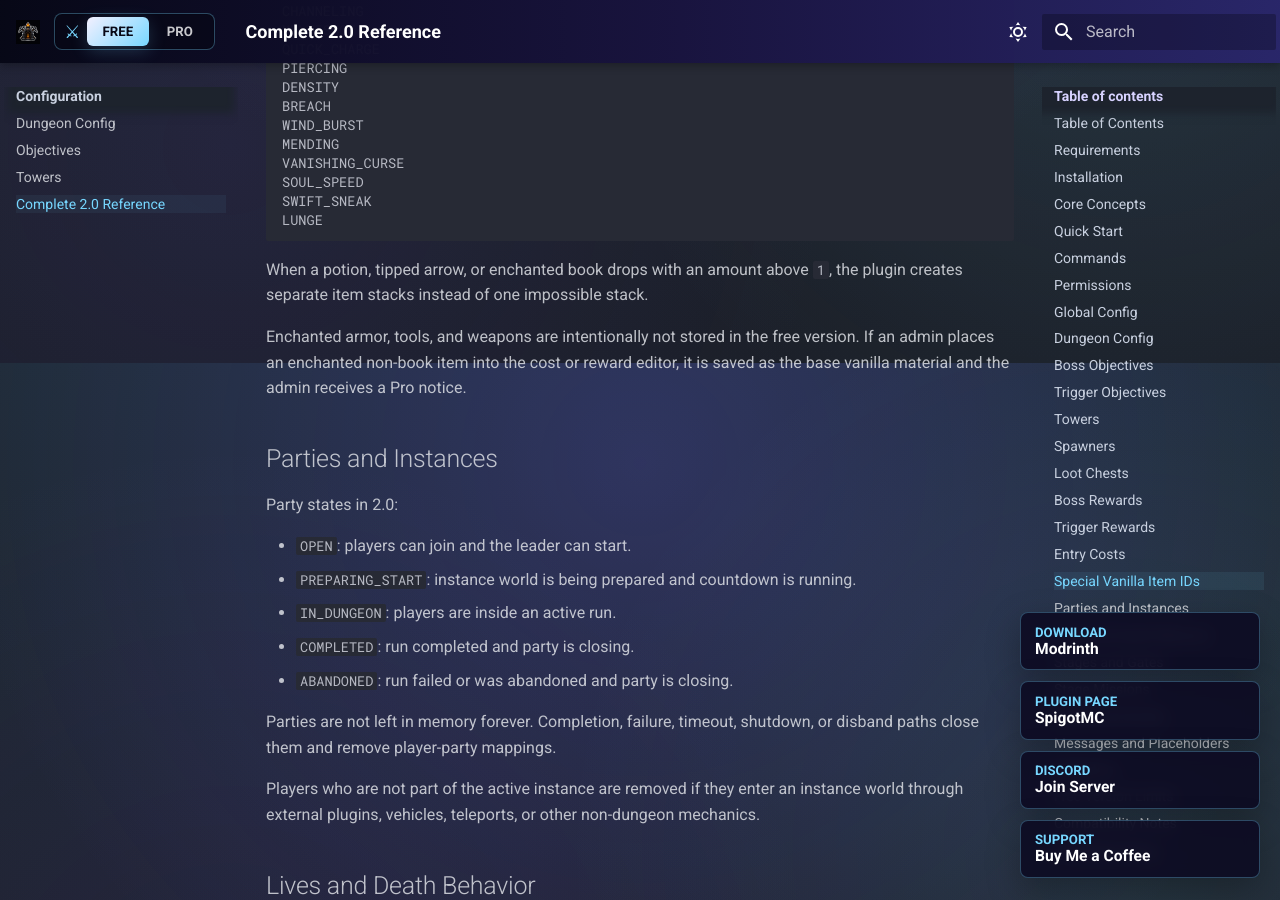
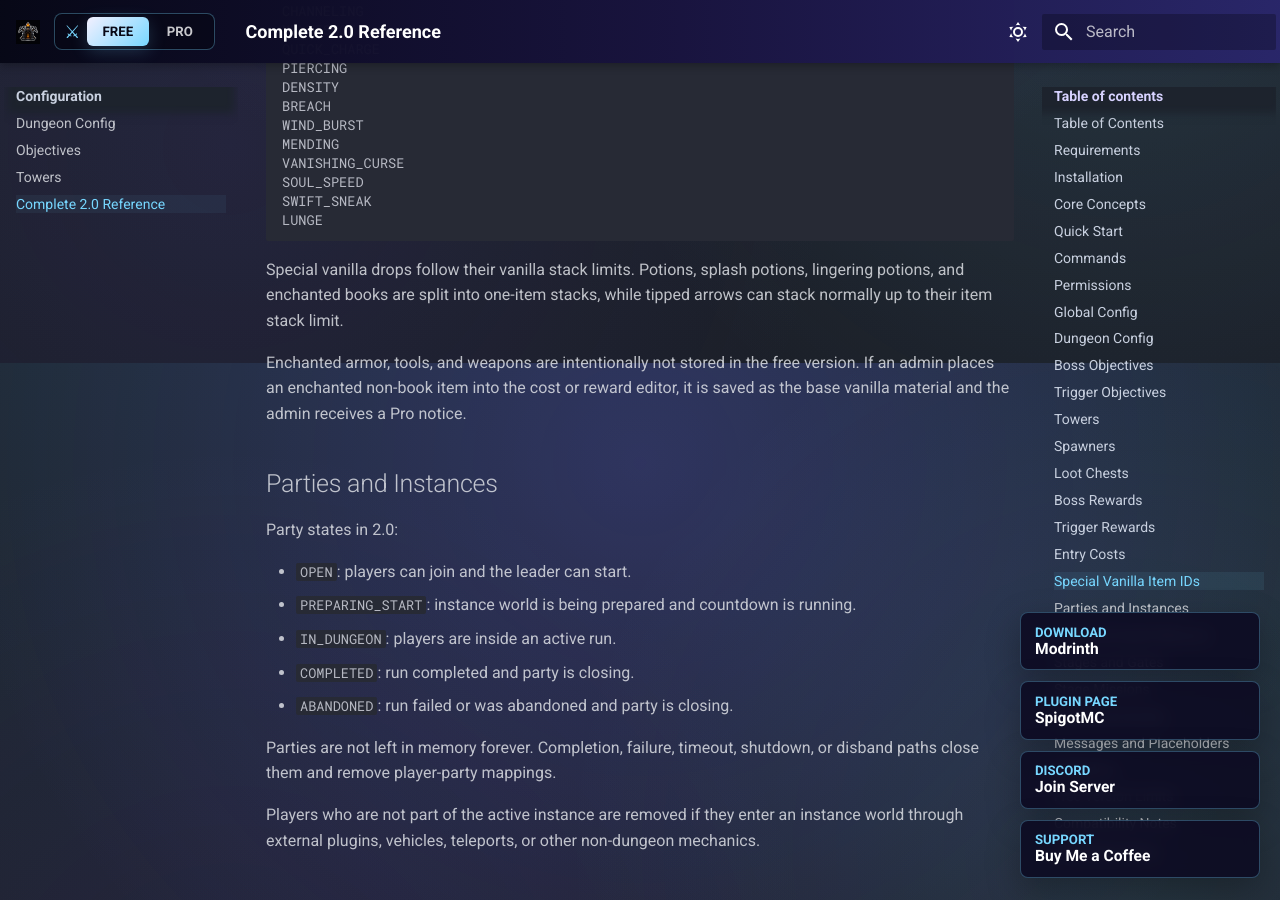
Before and after one commit to wertPL/InstancedDungeons-Docs, an MkDocs documentation site: the page built from docs/complete-2-0-reference.md, in a window 1280 px wide and 900 px high, scrolled down 18537 px. Built offline with MkDocs 1.6.1 and Material for MkDocs 9.7.7, drawn with Linux system fonts in a browser that asks for light colours.

Commit message:
Clarify special item stack limits

````diff
--- a/docs/complete-2-0-reference.md
+++ b/docs/complete-2-0-reference.md
@@ -730,7 +730,7 @@ SWIFT_SNEAK
 LUNGE
 ```
 
-When a potion, tipped arrow, or enchanted book drops with an amount above `1`, the plugin creates separate item stacks instead of one impossible stack.
+Special vanilla drops follow their vanilla stack limits. Potions, splash potions, lingering potions, and enchanted books are split into one-item stacks, while tipped arrows can stack normally up to their item stack limit.
 
 Enchanted armor, tools, and weapons are intentionally not stored in the free version. If an admin places an enchanted non-book item into the cost or reward editor, it is saved as the base vanilla material and the admin receives a Pro notice.
 
````
Also changed, not shown: docs/item-ids/enchanted-books.md (+1 -1 lines), docs/item-ids/potions-and-arrows.md (+1 -1 lines), docs/pro/complete-2-0-reference.md (+1 -1 lines), docs/pro/item-ids/enchanted-books.md (+1 -1 lines), docs/pro/item-ids/potions-and-arrows.md (+1 -1 lines).
